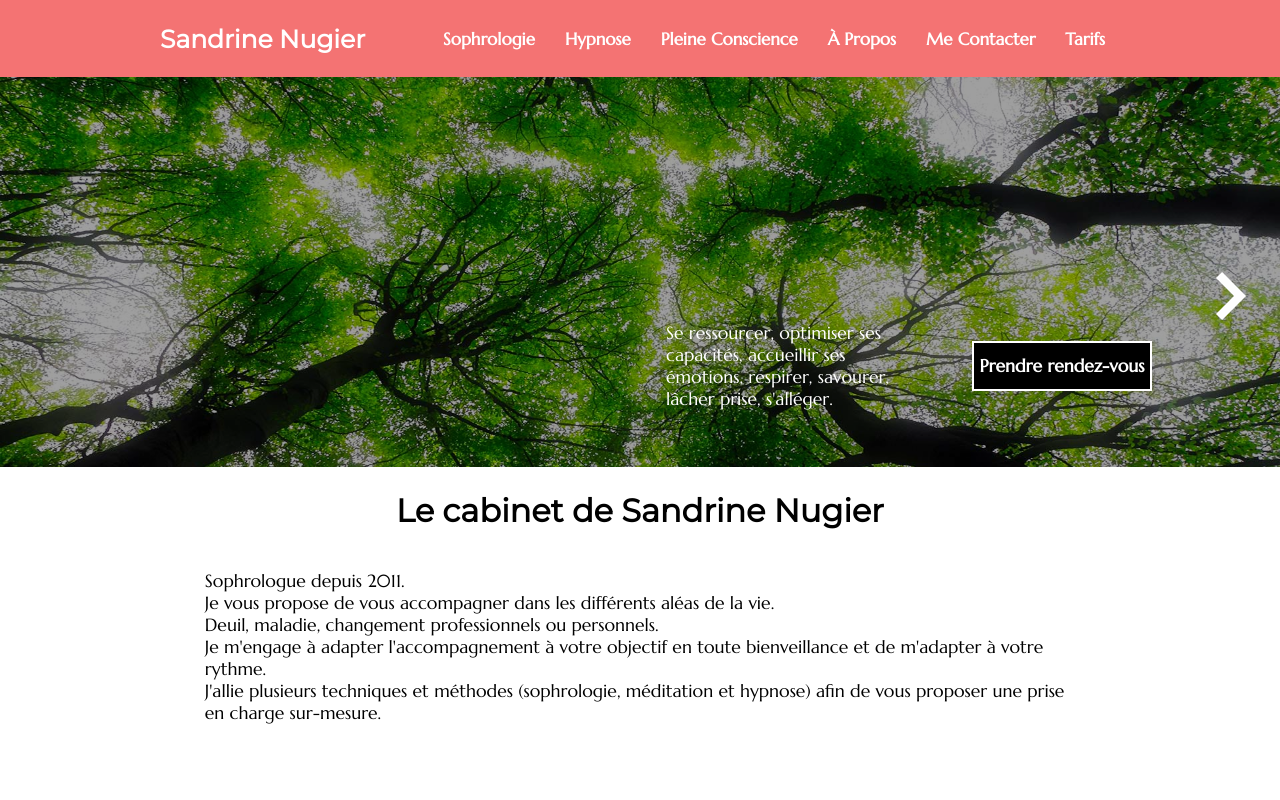
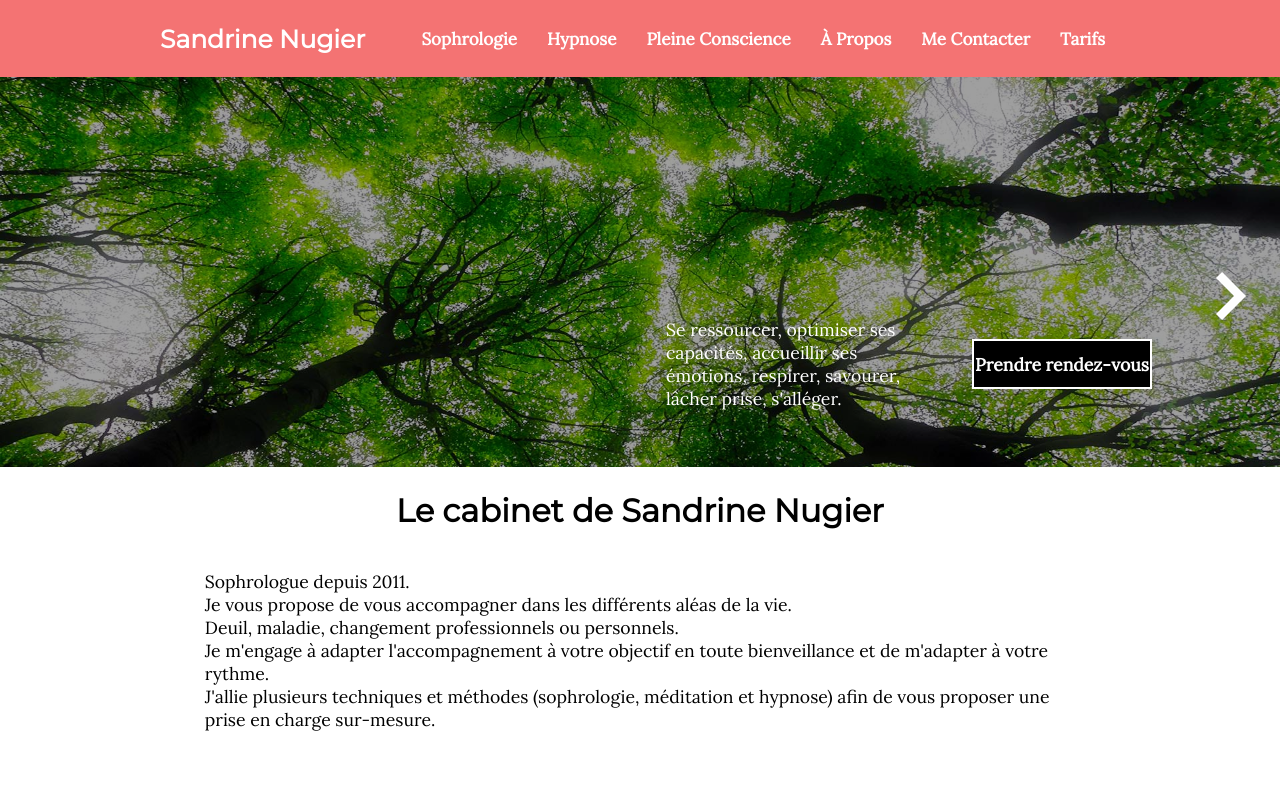
Before and after one commit to NathanGrigne/sophrology, a plain HTML site: page index.html in a window 1280 px wide. Shown: the top 800 px of the page. Drawn offline with Linux system fonts and the light colour scheme; grey boxes are pictures that could not be loaded.

Commit message:
font lora

```diff
--- a/index.html
+++ b/index.html
@@ -4,7 +4,7 @@
     <meta charset="utf-8"/>
     <title>Sandrine Sophrology</title>
     <meta name="description" content="Description de ma page pour les moteurs de recherche">
-    <link href="https://fonts.googleapis.com/css?family=Marcellus|Montserrat&display=swap" rel="stylesheet">
+    <link href="https://fonts.googleapis.com/css?family=Lora|Montserrat&display=swap" rel="stylesheet">
     <link rel="stylesheet" href="styles/main.css">
   </head>
   <body>
--- a/styles/main.css
+++ b/styles/main.css
@@ -1,6 +1,6 @@
 /* pink code #F47373
 title = Montserrat bold
-text = Marcellus*/
+text = Lora*/
 
 body{
     margin: 0;
@@ -9,15 +9,15 @@ body{
 }
 
 p{
-    font-family: 'Marcellus', serif;
+    font-family: 'Lora', serif;
 }
 
 li{
-    font-family: 'Marcellus', serif;
+    font-family: 'Lora', serif;
 }
 
 a{
-    font-family: 'Marcellus', serif;
+    font-family: 'Lora', serif;
 }
 
 h1,h2,h3,h4,h5{
```
